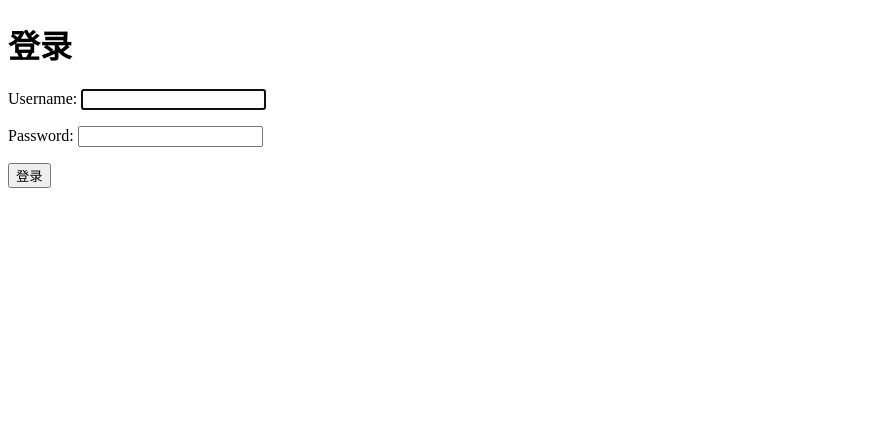
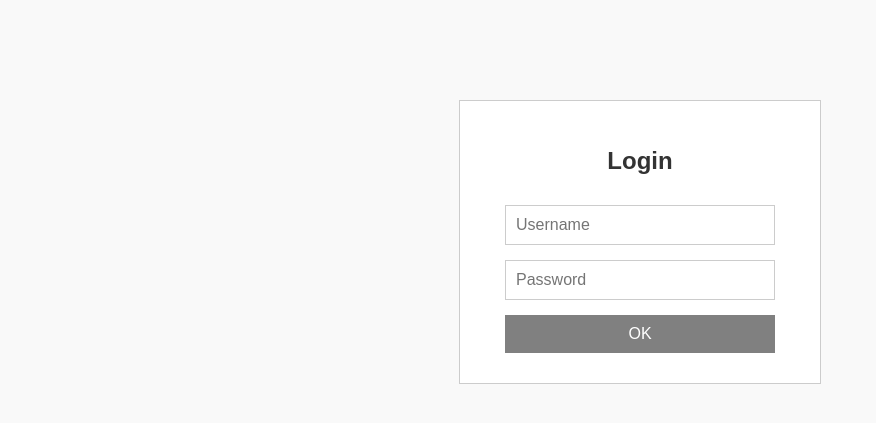
Before and after one commit to xieyumc/jyySlideWeb, a Django app: page /login/ in a window 1280 px wide. Shown: the top 423 px of the page, without its empty margins (0-876 px from the left). Run offline with Django 5.2, Linux system fonts and the light colour scheme.

Commit message:
fix: 优化界面

```diff
--- a/slideapp/admin.py
+++ b/slideapp/admin.py
@@ -4,4 +4,8 @@ from django.contrib import admin
 
 from .models import Slide
 
-admin.site.register(Slide)
+
+class SlideAdmin(admin.ModelAdmin):
+    list_display = ('title', 'created_at', 'updated_at')
+
+admin.site.register(Slide, SlideAdmin)
--- a/slideapp/templates/login.html
+++ b/slideapp/templates/login.html
@@ -3,14 +3,91 @@
 <!DOCTYPE html>
 <html>
 <head>
-    <title>用户登录</title>
+    <title>Login</title>
+    <style>
+        body {
+            font-family: Arial, sans-serif;
+            background-color: #f9f9f9;
+            margin: 0;
+            padding: 0;
+        }
+
+        .login-container {
+            width: 300px;
+            margin: 100px auto;
+            padding: 30px;
+            background-color: #ffffff;
+            border: 1px solid #ccc;
+            text-align: center;
+        }
+
+        h1 {
+            margin-bottom: 30px;
+            font-size: 24px;
+            color: #333;
+        }
+
+        form {
+            margin: 0;
+        }
+
+        input[type="text"],
+        input[type="password"] {
+            width: 90%;
+            padding: 10px;
+            margin-bottom: 15px;
+            border: 1px solid #ccc;
+            font-size: 16px;
+            box-sizing: border-box;
+        }
+
+        button {
+            width: 90%;
+            padding: 10px;
+            background-color: gray;
+            border: none;
+            color: #ffffff;
+            font-size: 16px;
+            cursor: pointer;
+        }
+
+        button:hover {
+            background-color: gray;
+        }
+
+        .error {
+            color: red;
+            font-size: 14px;
+            margin-bottom: 10px;
+        }
+
+        /* 响应式设计 */
+        @media (max-width: 400px) {
+            .login-container {
+                width: 90%;
+                margin-top: 50px;
+            }
+        }
+    </style>
 </head>
 <body>
-    <h1>登录</h1>
-    <form method="post">
-        {% csrf_token %}
-        {{ form.as_p }}
-        <button type="submit">登录</button>
-    </form>
+    <div class="login-container">
+        <h1>Login</h1>
+        <form method="post">
+            {% csrf_token %}
+            {% if form.non_field_errors %}
+                <div class="error">{{ form.non_field_errors }}</div>
+            {% endif %}
+            <input type="text" name="{{ form.username.name }}" placeholder="Username" required>
+            {% if form.username.errors %}
+                <div class="error">{{ form.username.errors }}</div>
+            {% endif %}
+            <input type="password" name="{{ form.password.name }}" placeholder="Password" required>
+            {% if form.password.errors %}
+                <div class="error">{{ form.password.errors }}</div>
+            {% endif %}
+            <button type="submit">OK</button>
+        </form>
+    </div>
 </body>
 </html>
```
Also changed, not shown: slideapp/templates/edit_slide.html (+31 -7 lines), slideapp/templates/index.html (+24 -2 lines), db.sqlite3.
